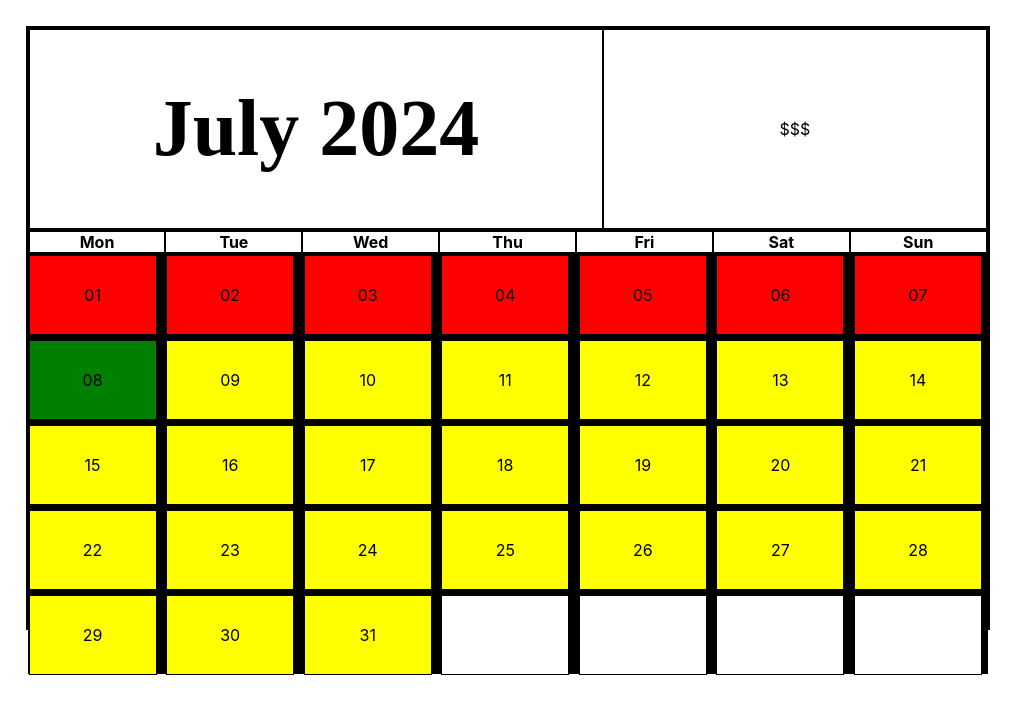
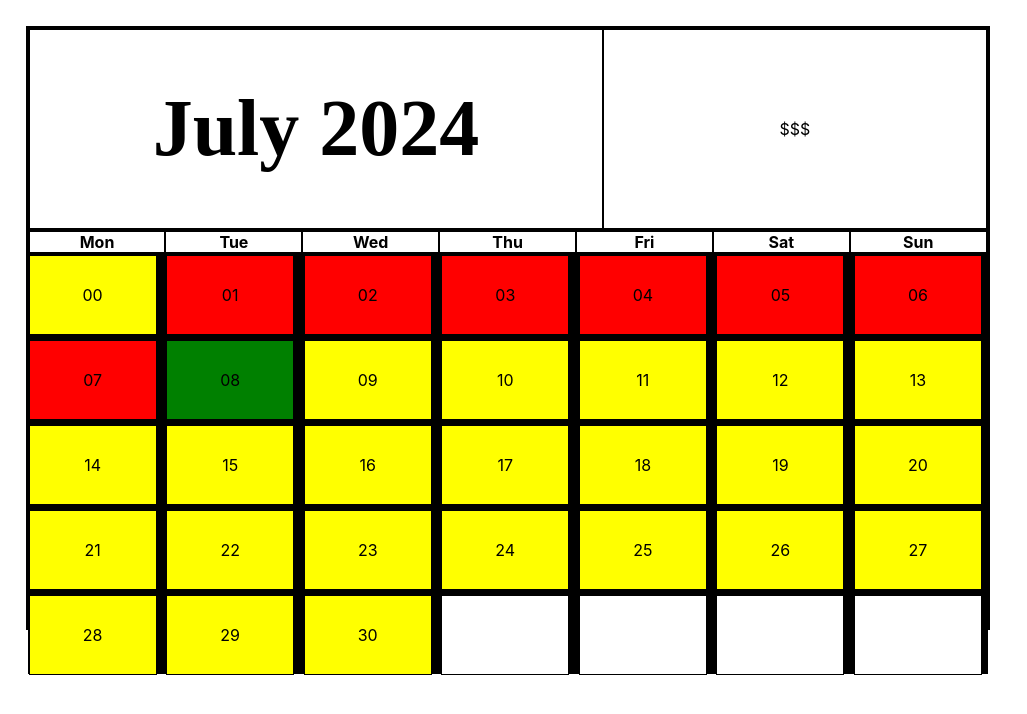
Before and after one commit to ByPauloFreire/Calendar, a React (Create React App) app: page / in a window 1280 px wide. Shown: the top 714 px of the page, without its empty margins (0-1027 px from the left). Built offline with nearby package versions, Linux system fonts and the light colour scheme.

Commit message:
fix: errors with the mapping of the days and month lenght

```diff
--- a/src/Daygrid.js
+++ b/src/Daygrid.js
@@ -31,14 +31,14 @@ const Daygrid = () => {
   const startIndex = getStartIndex(firstDayOfMonth);
 
   // Create an array representing days of the month
-  const daysArray = Array.from({ length: getHowManyDaysMonth }, (v, i) => ({
-    date: (i + 1).toString().padStart(2, '0'),
+  const daysArray = Array.from({ length: getHowManyDaysMonth + startIndex }, (v, i) => ({
+    date: (i).toString().padStart(2, '0'),
     dayName: moment().startOf('month').add(i, 'days').format('dddd')
   }));
 
   const days = [];
   for (let i = 0; i < 35; i++) {
-    const day = <Days key={i} index={i} startIndex={startIndex} dayInfo={daysArray[i]} />;
+    const day = <Days key={i} index={i + startIndex} startIndex={startIndex} dayInfo={daysArray[i]} />;
     days.push(day);
   }
 
```
Also changed, not shown: 1 other file (tests, documents, lock files or other folders).
